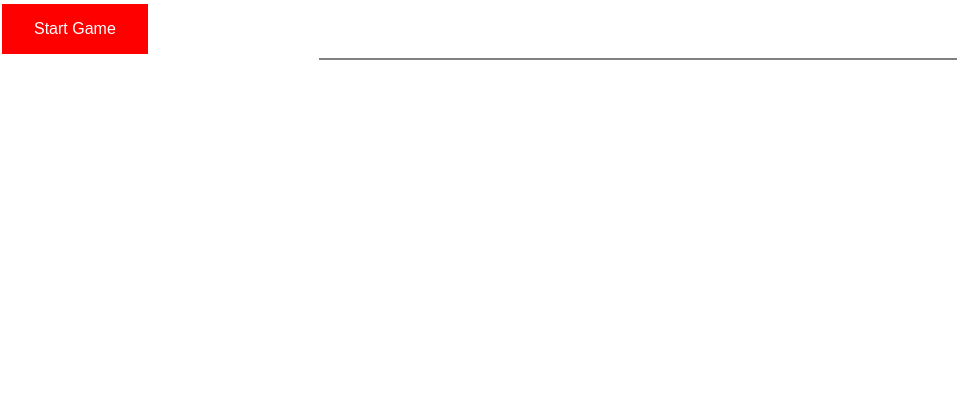
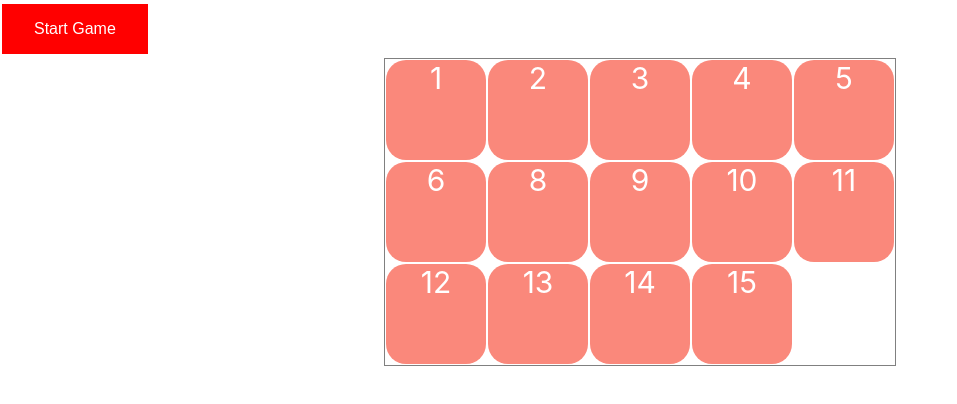
Before and after one commit to erikwaahlstrom/n-pussel, a React (Create React App) app: page / in a window 1280 px wide. Shown: the top 404 px of the page, without its empty margins (0-957 px from the left). Built offline with nearby package versions, Linux system fonts and the light colour scheme.

Commit message:
added styling for boxes and wrapper

```diff
--- a/src/components/Box.js
+++ b/src/components/Box.js
@@ -1,6 +1,7 @@
 import React from "react";
+import Boxelement from "../elements/Boxelement";
 
 const Box = ({ tile }) => {
-  return <div>{tile}</div>;
+  return <Boxelement>{tile}</Boxelement>;
 };
 export default Box;
--- a/src/components/GameWrapper.js
+++ b/src/components/GameWrapper.js
@@ -17,12 +17,14 @@ const boxes = [
   { box: "12" },
   { box: "13" },
   { box: "14" },
+  { box: "15" },
 ];
 
 const GameWrapper = () => {
-  const [boxamount, setBoxes] = useState([]);
+  const [boxamount, setBoxes] = useState(boxes);
   const draw = () => {
-    setBoxes(boxes);
+    console.log("start game clicked");
+    // setBoxes(boxes);
   };
 
   console.log(boxes);
--- /dev/null
+++ b/src/elements/Boxelement.js
@@ -0,0 +1,17 @@
+import styled from "@emotion/styled";
+
+export const Boxelement = styled.div`
+  background-color: #fa887b;
+  font-size: 30px;
+  height: 100px;
+  width: 100px;
+  color: #fff;
+  border-radius: 20px;
+  display: table-cell;
+  text-align: center;
+  vertical-align: middle;
+  margin: 1px;
+  cursor: pointer;
+`;
+
+export default Boxelement;
--- a/src/elements/WrapperDiv.js
+++ b/src/elements/WrapperDiv.js
@@ -2,8 +2,10 @@ import styled from "@emotion/styled";
 
 export const WrapperDiv = styled.div`
   border: 1px solid gray;
-  width: 50%;
+  display: flex;
+  width: 510px;
   margin: 0 auto;
+  flex-wrap: wrap;
 `;
 
 export default WrapperDiv;
```
